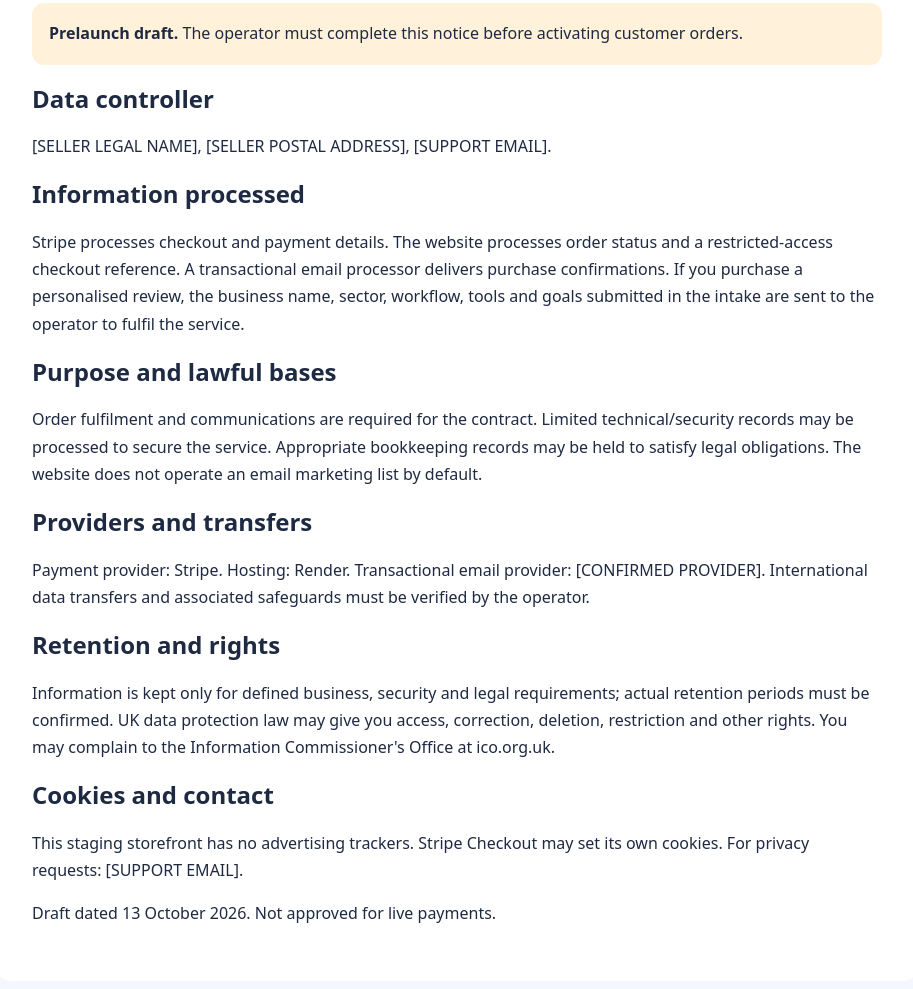
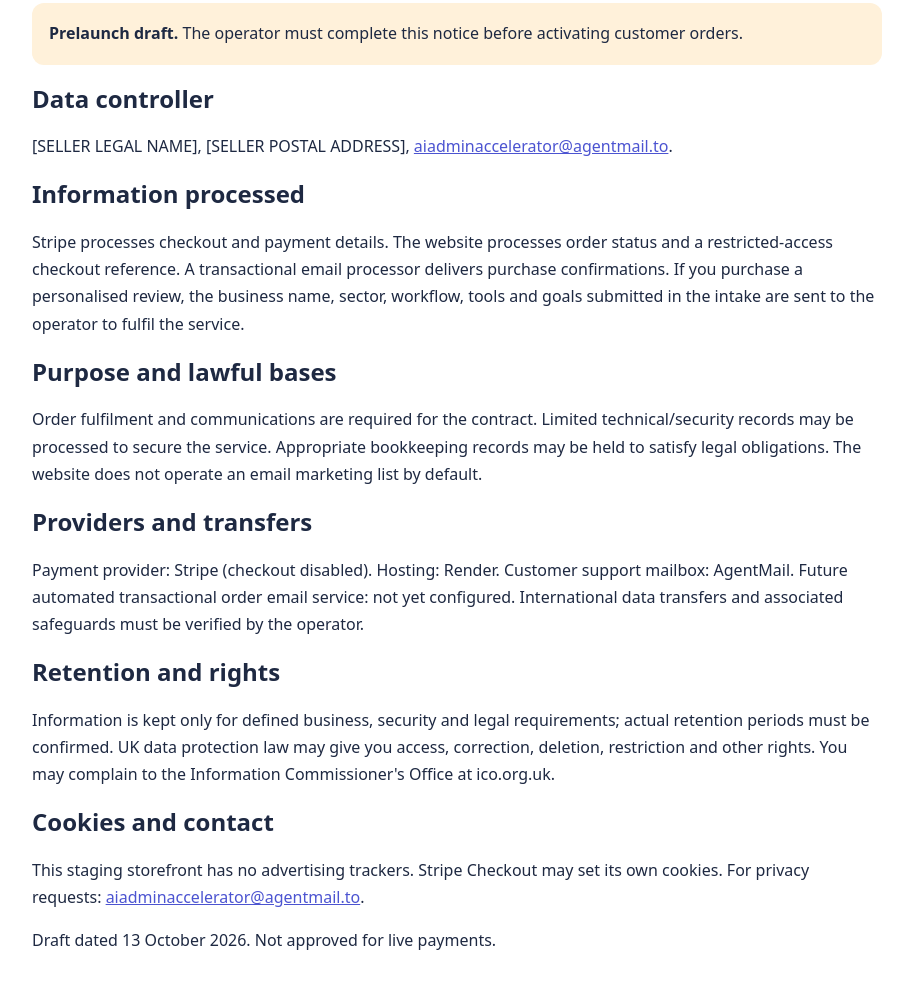
Before and after one commit to ashpatel70-sys/-ai-admin-accelerator, a website: page public/privacy.html in a window 1280 px wide. Shown: the part 199-1188 px from the top of the page, without its empty margins (183-1096 px from the left). Drawn offline with Linux system fonts and the light colour scheme.

Commit message:
Publish verified business contact in public/privacy.html

```diff
--- a/public/privacy.html
+++ b/public/privacy.html
@@ -1,8 +1,8 @@
 <!doctype html><html lang="en-GB"><head><meta charset="utf-8"><meta name="viewport" content="width=device-width,initial-scale=1"><title>Privacy notice | AI Admin Accelerator</title><style>body{font:16px/1.7 system-ui,sans-serif;color:#1e2942;margin:0;background:#f5f7ff}main{max-width:850px;margin:40px auto;background:white;border-radius:18px;padding:38px}h1,h2{line-height:1.2}a{color:#4c54d1}.notice{background:#fff1da;padding:17px;border-radius:12px}@media(max-width:750px){main{margin:10px;padding:20px}}</style></head><body><main><p><a href="/">← Back to website</a></p><h1>Privacy notice</h1><p class="notice"><strong>Prelaunch draft.</strong> The operator must complete this notice before activating customer orders.</p>
-<h2>Data controller</h2><p>[SELLER LEGAL NAME], [SELLER POSTAL ADDRESS], [SUPPORT EMAIL].</p>
+<h2>Data controller</h2><p>[SELLER LEGAL NAME], [SELLER POSTAL ADDRESS], <a href="mailto:aiadminaccelerator@agentmail.to">aiadminaccelerator@agentmail.to</a>.</p>
 <h2>Information processed</h2><p>Stripe processes checkout and payment details. The website processes order status and a restricted-access checkout reference. A transactional email processor delivers purchase confirmations. If you purchase a personalised review, the business name, sector, workflow, tools and goals submitted in the intake are sent to the operator to fulfil the service.</p>
 <h2>Purpose and lawful bases</h2><p>Order fulfilment and communications are required for the contract. Limited technical/security records may be processed to secure the service. Appropriate bookkeeping records may be held to satisfy legal obligations. The website does not operate an email marketing list by default.</p>
-<h2>Providers and transfers</h2><p>Payment provider: Stripe. Hosting: Render. Transactional email provider: [CONFIRMED PROVIDER]. International data transfers and associated safeguards must be verified by the operator.</p>
+<h2>Providers and transfers</h2><p>Payment provider: Stripe (checkout disabled). Hosting: Render. Customer support mailbox: AgentMail. Future automated transactional order email service: not yet configured. International data transfers and associated safeguards must be verified by the operator.</p>
 <h2>Retention and rights</h2><p>Information is kept only for defined business, security and legal requirements; actual retention periods must be confirmed. UK data protection law may give you access, correction, deletion, restriction and other rights. You may complain to the Information Commissioner's Office at ico.org.uk.</p>
-<h2>Cookies and contact</h2><p>This staging storefront has no advertising trackers. Stripe Checkout may set its own cookies. For privacy requests: [SUPPORT EMAIL].</p>
+<h2>Cookies and contact</h2><p>This staging storefront has no advertising trackers. Stripe Checkout may set its own cookies. For privacy requests: <a href="mailto:aiadminaccelerator@agentmail.to">aiadminaccelerator@agentmail.to</a>.</p>
 <p>Draft dated 13 October 2026. Not approved for live payments.</p></main></body></html>
```
